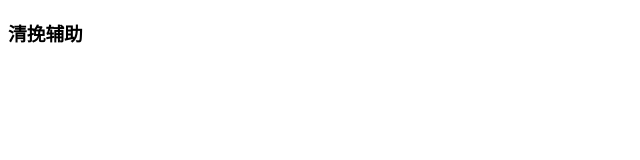
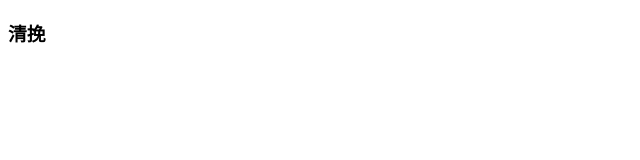
Before and after one commit to QingWanOffice/QingWanOffice.github.io, a plain HTML site: page index.html in a window 1280 px wide. Shown: the full height of the page, 0-640 px from the left. Drawn offline with Linux system fonts and the light colour scheme.

Commit message:
Update index.html

```diff
--- a/index.html
+++ b/index.html
@@ -5,6 +5,6 @@
  <title>清挽辅助官网</title>
 </head>
 <body>
-    <h3>清挽辅助</h3>
+    <h3>清挽</h3>
 </body>
 </html>
```
